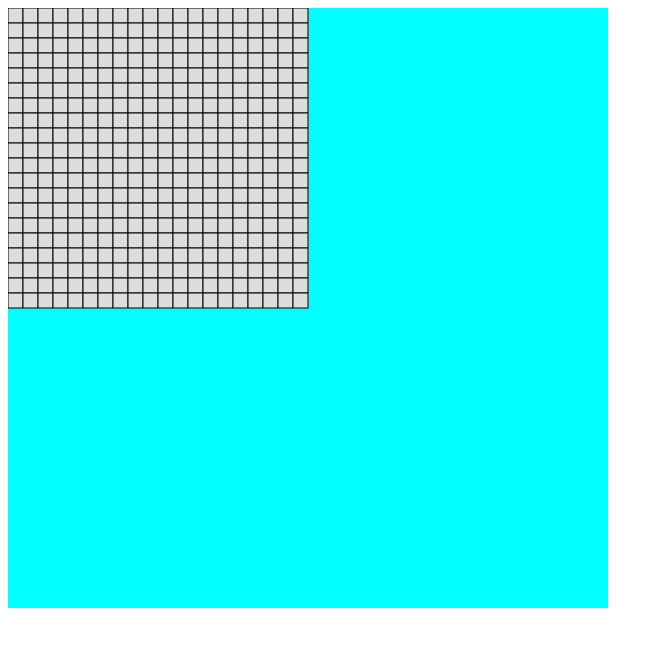
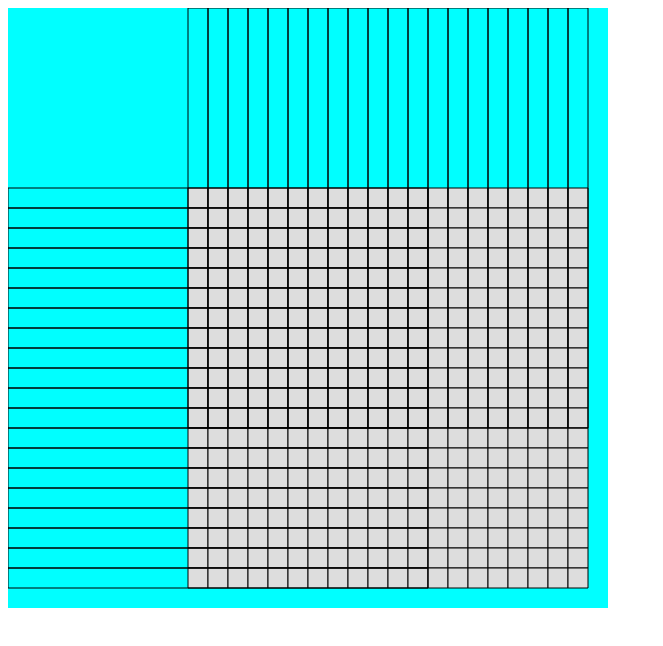
Before and after one commit to Loupax/GameEngine, a plain HTML site: page index.html in a window 1280 px wide. Shown: the whole page, without its empty margins (0-663 px from the left). Drawn offline with Linux system fonts and the light colour scheme.

Commit message:
Working on picross

```diff
--- a/grid.js
+++ b/grid.js
@@ -70,3 +70,77 @@ function Grid(width, height){
 	}
 
 }
+
+(function(G){
+
+	G.initializeInfoGrid = function(grid_state, block_size, grid_padding){
+		// Create all the rows of the info grid
+
+		var row = {},
+			stage_width = G.getStage().width
+			stage_height = block_size;
+
+		for(var i = 0; i < grid_state.length; i++)
+		{
+			row.x = 0;
+			row.y = i * block_size + grid_padding.top;
+			row.width = stage_width - grid_padding.left;
+			row.height = block_size;
+			G.add(G.Graphic.create(row));
+		}
+
+		for(var i = 0; i < grid_state.length; i++)
+		{
+			row.x = i * block_size + grid_padding.left;
+			row.y = 0;
+			row.width = block_size;
+			row.height = stage_width - grid_padding.left;
+			G.add(G.Graphic.create(row));
+		}
+	}
+
+	G.initializeGrid = function(grid_state, block_size, grid_padding){
+		for(var i = 0; i < grid_state.length; i++)
+		for(var j = 0; j< grid_state[i].length; j++)
+		{
+			grid_state[i][j].width = block_size;
+			grid_state[i][j].height = block_size;
+			grid_state[i][j].x = (i * block_size) + grid_padding.left;
+			grid_state[i][j].y = (j * block_size) + grid_padding.top;
+			grid_state[i][j]['background-color'] = '#ddd';
+		}
+
+		var grid_blocks = G.Graphic.create(grid_state);
+		G.add(grid_blocks);
+
+		var draggable = {};
+		var clickHandler = function(event){
+			this.cycleStatus();
+			switch(this.getStatus())
+			{
+				case 'carved':
+				this['background-color'] = '#000';
+				break;
+				case 'flagged':
+				this['background-color'] = '#f00';
+				break;
+				case 'empty':
+				this['background-color'] = '#ddd';
+				break;
+				default:
+					console.error('Non proper tile status');
+					break;
+			}
+		};
+
+
+		//G.Events.addEventListener('mousemove click', grid_blocks);
+		for(var i = 0; i < grid_blocks.length; i++)
+		{
+			for(var j = 0; j < grid_blocks[i].length; j++)
+			{
+				G.Events.addEventListener('click', grid_blocks[i][j], clickHandler);
+			}
+		}
+	};
+})(G);
--- a/index.html
+++ b/index.html
@@ -23,5 +23,7 @@
 
 		<script src="grid.js"></script>
 		<script src="picross.js"></script>
+
+		<script>document.write('<script src="http://' + (location.host || 'localhost').split(':')[0] + ':35729/livereload.js?snipver=1"></' + 'script>')</script>
 	</body>
 </html>
--- a/picross.js
+++ b/picross.js
@@ -2,54 +2,18 @@
 	var grid_width  = 20;
 	var grid 		= new Grid(grid_width, grid_width);
 	// We want the grid to cover the one third of the canvas
-	var block_size  = Math.floor(window.parseInt(G.getStage().width, 10) / grid_width) / 2;
-
+	var block_size  = 20;
 	var grid_state  = grid.getGridState();
 	var out_grid    = [];
 
-	for(var i = 0; i < grid_state.length; i++)
-		for(var j = 0; j< grid_state[i].length; j++)
-		{
-			grid_state[i][j].width = block_size;
-			grid_state[i][j].height = block_size;
-			grid_state[i][j].x = i * block_size;
-			grid_state[i][j].y = j * block_size;
-			grid_state[i][j]['background-color'] = '#ddd';
-		}
 
-	var grid_blocks = G.Graphic.create(grid_state);
-	G.add(grid_blocks);
-
-	var draggable = {};
-	var clickHandler = function(event){
-		this.cycleStatus();
-		switch(this.getStatus())
-		{
-			case 'carved':
-			this['background-color'] = '#000';
-			break;
-			case 'flagged':
-			this['background-color'] = '#f00';
-			break;
-			case 'empty':
-			this['background-color'] = '#ddd';
-			break;
-			default:
-				console.error('Non proper tile status');
-				break;
-		}
+	var grid_padding = {
+		top: (grid_width * block_size) / 2 - block_size,
+		left: (grid_width * block_size) / 2 - block_size
 	};
 
-
-	//G.Events.addEventListener('mousemove click', grid_blocks);
-	for(var i = 0; i < grid_blocks.length; i++)
-	{
-		for(var j = 0; j < grid_blocks[i].length; j++)
-		{
-			G.Events.addEventListener('click', grid_blocks[i][j], clickHandler);
-		}
-	}
-
+	G.initializeGrid(grid_state, block_size, grid_padding);
+	G.initializeInfoGrid(grid_state, block_size, grid_padding);
 
 	G.start();
 })(window, undefined);
```
